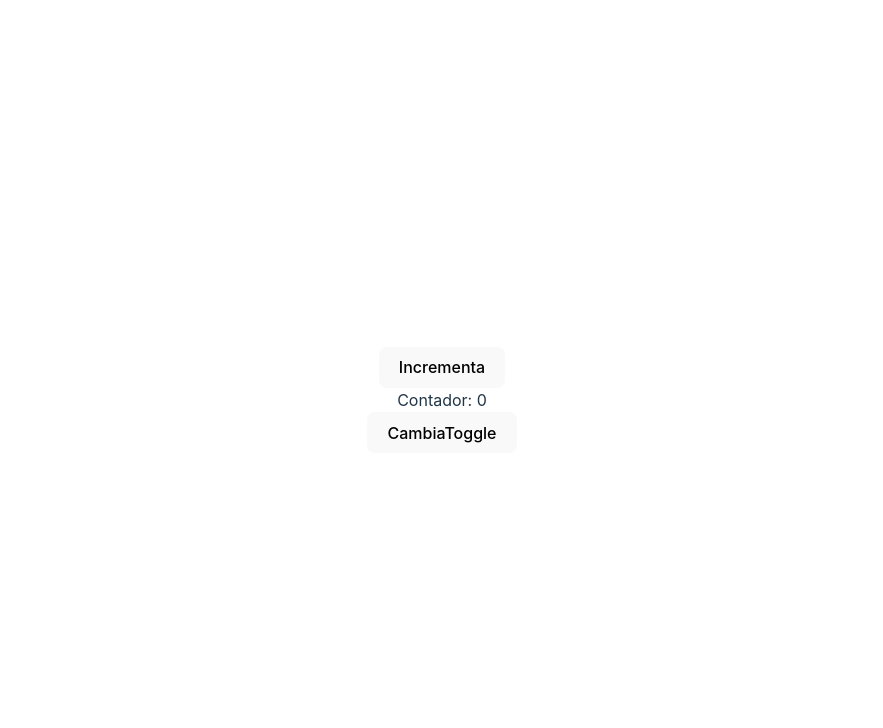
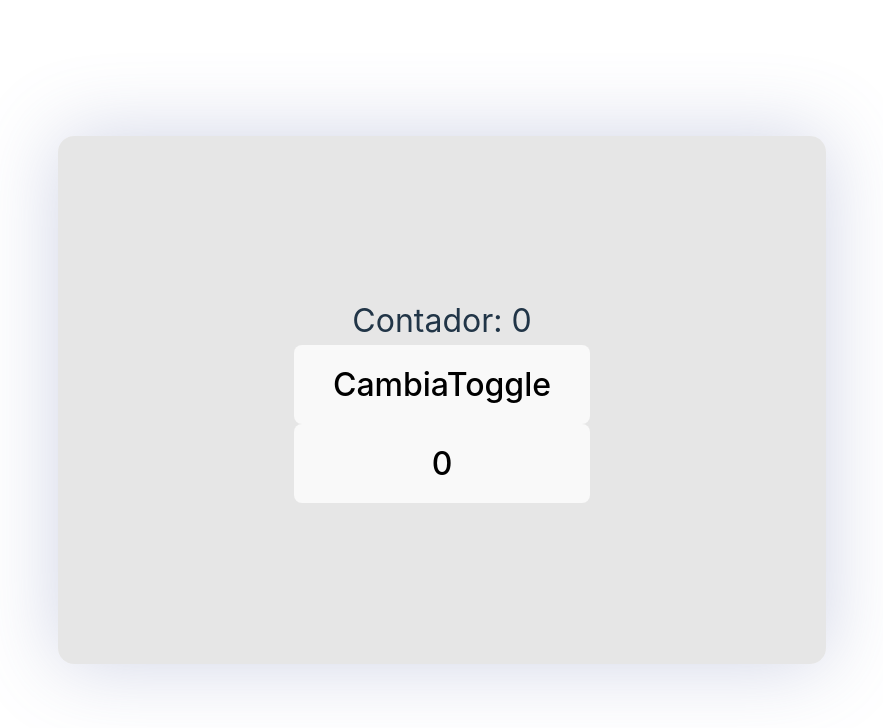
Before and after one commit to gorkavillara/react-g1-junio-2023, a React (Vite) app: page / in a window 1280 px wide. Shown: the top 728 px of the page, without its empty margins (198-1081 px from the left). Built offline with nearby package versions, Linux system fonts and the light colour scheme.

Commit message:
Tema 03 - Jerarquía

```diff
--- a/src/App.tsx
+++ b/src/App.tsx
@@ -2,6 +2,7 @@ import { useState, useMemo } from "react"
 import "./App.css"
 // import CicloVidaClase from "./components/CicloVidaClase"
 import CicloVidaFuncional from "./components/CicloVidaFuncional"
+import Card from "./components/Card"
 
 function App() {
     const [contador, setContador] = useState(0)
@@ -26,11 +27,14 @@ function App() {
     return (
         <>
             {/* {mostrarCicloVida && <CicloVidaClase contador={contador} />} */}
-            <button onClick={() => setContador((v) => v + 1)}>
+            {/* <button onClick={() => setContador((v) => v + 1)}>
                 Incrementa
-            </button>
+            </button> */}
             {/* <button onClick={incrementaContador}>Incrementa</button> */}
-            {mostrarCicloVida && <CicloVidaFuncional contador={contador} />}
+            {/* {mostrarCicloVida && <CicloVidaFuncional contador={contador} />} */}
+            <Card contador={contador} setContador={setContador}>
+                <CicloVidaFuncional contador={contador} />
+            </Card>
         </>
     )
 }
--- /dev/null
+++ b/src/components/Card.css
@@ -0,0 +1,10 @@
+.card {
+    display: grid;
+    place-content: center;
+    min-width: 50vw;
+    min-height: 50vh;
+    background-color: rgba(203, 203, 203, 0.488);
+    border-radius: 1rem;
+    box-shadow: 0 0 5rem rgba(99, 112, 171, 0.3);
+    font-size: 2rem;
+}
--- /dev/null
+++ b/src/components/Card.tsx
@@ -0,0 +1,22 @@
+import { PropsWithChildren } from "react"
+import "./Card.css"
+
+interface CardProps extends PropsWithChildren {
+    contador: number
+    setContador: React.Dispatch<React.SetStateAction<number>>
+}
+
+const Card = ({
+    contador,
+    setContador,
+    children
+}: CardProps) => {
+    return (
+        <div className="card">
+            {children}
+            <button onClick={() => setContador(prev => prev + 1)}>{contador}</button>
+        </div>
+    )
+}
+
+export default Card
```
